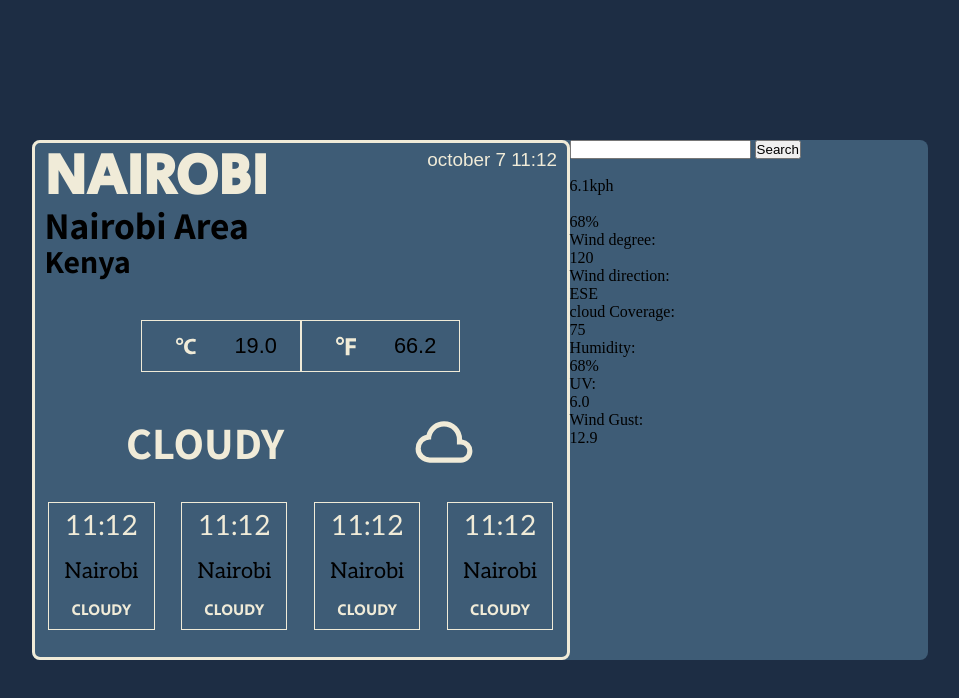
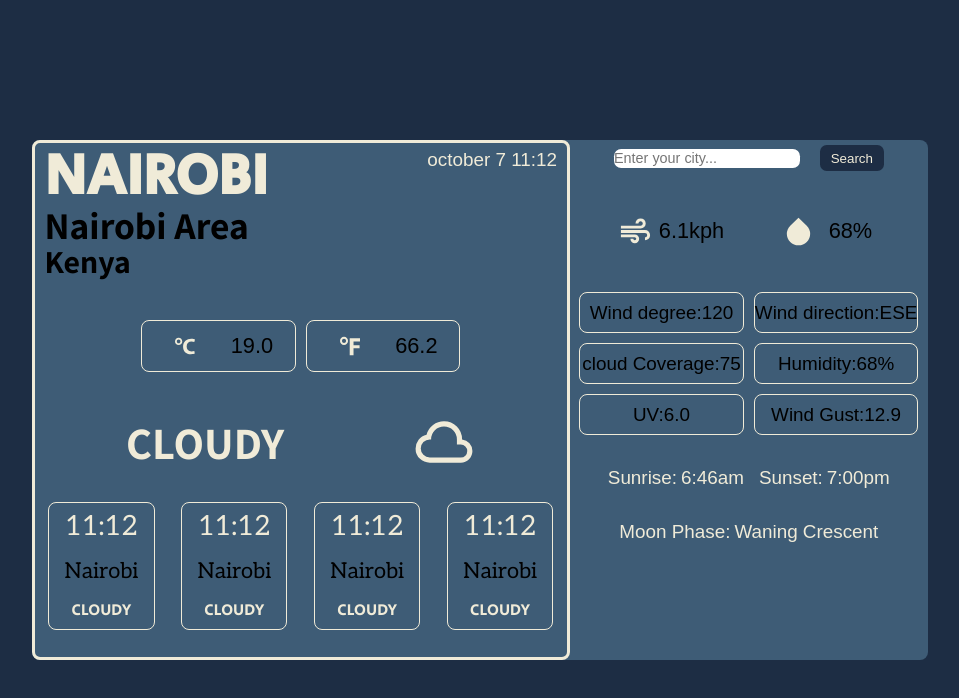
Before and after one commit to symonogwe/Weather-App, a website built with webpack: page src/template.html in a window 1280 px wide. Shown: the whole page, without its empty margins (160-1119 px from the left). Built offline with nearby package versions, Linux system fonts and the light colour scheme; a web font is replaced by a local one.

Commit message:
Create right weather elements & add style

```diff
--- a/src/Styles/styles.css
+++ b/src/Styles/styles.css
@@ -101,11 +101,13 @@ body {
   width: 60%;
   display: flex;
   justify-content: center;
+  gap: 10px;
 }
 
 .temperature-info .temp-c,
 .temperature-info .temp-f {
   border: 1px solid var(--text-color);
+  border-radius: 0.5em;
   display: grid;
   grid-template-columns: 1fr 1fr;
   justify-items: center;
@@ -166,6 +168,7 @@ body {
 .prediction-container-3,
 .prediction-container-4 {
   border: 1.5px solid var(--text-color);
+  border-radius: 0.5em;
   width: 20%;
   display: grid;
   justify-items: center;
@@ -201,4 +204,125 @@ body {
 /* RIGHT WEATHER INFO */
 
 .right-weather-info {
+  /* border: 0.8px solid var(--text-color);
+  border-radius: 0.5em; */
 }
+
+.weather-input-container {
+  /* border: 1px solid red; */
+  display: flex;
+  justify-content: center;
+  align-items: center;
+  gap: 20px;
+  height: 7%;
+  padding: var(--base-padding);
+}
+
+#city-value {
+  height: 80%;
+  border-radius: 0.5em;
+  border: none;
+  outline: none;
+  appearance: none;
+  font-size: calc(0.5rem + 0.5vw);
+}
+
+#city-value:focus:invalid {
+  outline: 1px solid red;
+  background-color: pink;
+}
+
+.city-submit-btn {
+  padding: 0.4em 0.8em;
+  border-radius: 0.5em;
+  border: none;
+  background-color: var(--base-color);
+  color: var(--text-color);
+  cursor: pointer;
+}
+
+.city-submit-btn:hover {
+  scale: 1.1;
+}
+
+.wind-humidity-container {
+  /* border: 1px solid red; */
+  height: 10%;
+  margin-top: 8%;
+  display: flex;
+  justify-content: space-evenly;
+}
+
+.wind-container,
+.humidity-container {
+  width: 30%;
+  display: flex;
+  justify-content: space-evenly;
+  align-items: center;
+  gap: 5px;
+}
+
+.weather-icon {
+  width: var(--logo-width);
+  filter: invert(88%) sepia(29%) saturate(142%) hue-rotate(350deg)
+    brightness(106%) contrast(88%);
+}
+
+.wind-info-txt,
+.humidity-info-txt {
+  font-family: var(--base-p-ff);
+  font-size: var(--base-p-fs);
+}
+
+.weather-specifics-container {
+  height: 30%;
+  margin-top: 8%;
+  display: grid;
+  grid-template-columns: repeat(2, minmax(100px, 1fr));
+  grid-template-rows: repeat(3, 1fr);
+  gap: 10px;
+  padding: var(--base-padding);
+}
+
+.weather-specifics {
+  border: 1px solid var(--text-color);
+  border-radius: 0.5em;
+  display: flex;
+  justify-content: center;
+  align-items: center;
+}
+
+.weather-specifics > p {
+  font-family: var(--base-p-ff);
+  font-size: calc(0.7rem + 0.6vw);
+}
+
+.sun-details-container {
+  /* border: 1px solid red; */
+  padding: var(--base-padding);
+  margin-top: 5%;
+  height: 7%;
+  display: flex;
+  justify-content: center;
+  gap: 15px;
+}
+
+.sun-details-container > div {
+  display: flex;
+  align-items: center;
+  gap: 4px;
+  font-size: calc(0.7rem + 0.6vw);
+  font-family: var(--base-p-ff);
+  color: var(--text-color);
+}
+
+.moon-phase-container {
+  margin-top: 5%;
+  padding: var(--base-padding);
+  display: flex;
+  justify-content: center;
+  gap: 4px;
+  font-size: calc(0.7rem + 0.6vw);
+  font-family: var(--base-p-ff);
+  color: var(--text-color);
+}
--- a/src/index.js
+++ b/src/index.js
@@ -1,2 +1,3 @@
 import "./Styles/styles.css";
 import * as leftWeatherComponents from "./left-weather";
+import * as rightWeatherComponents from "./right-weather";
--- /dev/null
+++ b/src/right-weather.js
@@ -0,0 +1,10 @@
+import windSvg from "./Assets/wind.svg";
+import humiditySvg from "./Assets/humidity.svg";
+
+// wind icon assignment
+const windIcon = document.querySelector(".wind-icon");
+windIcon.src = windSvg;
+
+// humidity icon assignment
+const humidityIcon = document.querySelector(".humidity-icon");
+humidityIcon.src = humiditySvg;
--- a/src/template.html
+++ b/src/template.html
@@ -63,17 +63,22 @@
       <!-- RIGHT WEATHER SECTION -->
       <div class="right-weather-info">
         <div class="weather-input-container">
-          <input type="text" id="city-value" required />
+          <input
+            type="text"
+            id="city-value"
+            placeholder="Enter your city..."
+            required
+          />
           <button class="city-submit-btn">Search</button>
         </div>
         <div class="wind-humidity-container">
           <div class="wind-container">
-            <img src="" alt="" class="weather-icon" />
-            <p class="info-txt">6.1kph</p>
+            <img src="" alt="" class="weather-icon wind-icon" />
+            <p class="wind-info-txt">6.1kph</p>
           </div>
           <div class="humidity-container">
-            <img src="" alt="" class="weather-icon" />
-            <p class="info-txt">68%</p>
+            <img src="" alt="" class="weather-icon humidity-icon" />
+            <p class="humidity-info-txt">68%</p>
           </div>
         </div>
         <div class="weather-specifics-container">
@@ -102,6 +107,20 @@
             <p class="specifics-6-value">12.9</p>
           </div>
         </div>
+        <div class="sun-details-container">
+          <div class="sunrise-container">
+            <p class="sunrise">Sunrise:</p>
+            <p class="sunrise-value">6:46am</p>
+          </div>
+          <div class="sunset-container">
+            <p class="sunset">Sunset:</p>
+            <p class="sunset-value">7:00pm</p>
+          </div>
+        </div>
+        <div class="moon-phase-container">
+          <p class="moon-phase">Moon Phase:</p>
+          <p class="moon-phase-value">Waning Crescent</p>
+        </div>
       </div>
     </div>
   </body>
```
